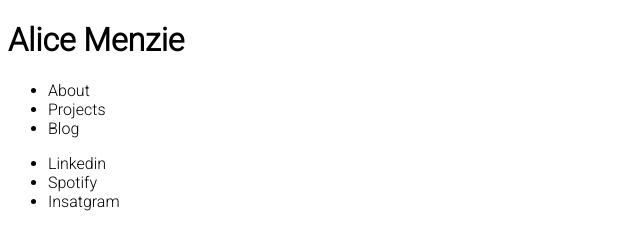
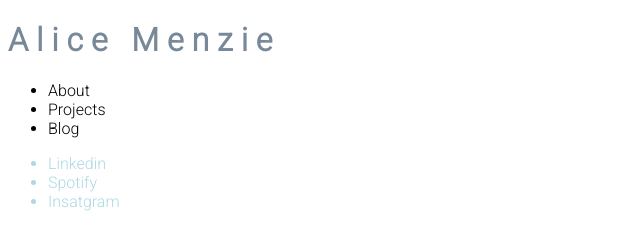
Before and after one commit to AliceMenzie/Portfolio, a plain HTML site: page index.html in a window 1280 px wide. Shown: the whole page, without its empty margins (0-640 px from the left). Drawn offline with Linux system fonts and the light colour scheme.

Commit message:
changes to styling header and footer

```diff
--- a/css/style.css
+++ b/css/style.css
@@ -1,3 +1,12 @@
 * {
     font-family: 'Roboto', sans-serif;
 }
+
+header{
+    color: LightSlateGray ;
+    letter-spacing: 0.5rem;
+}
+
+footer{
+    color:lightblue;
+}
```
